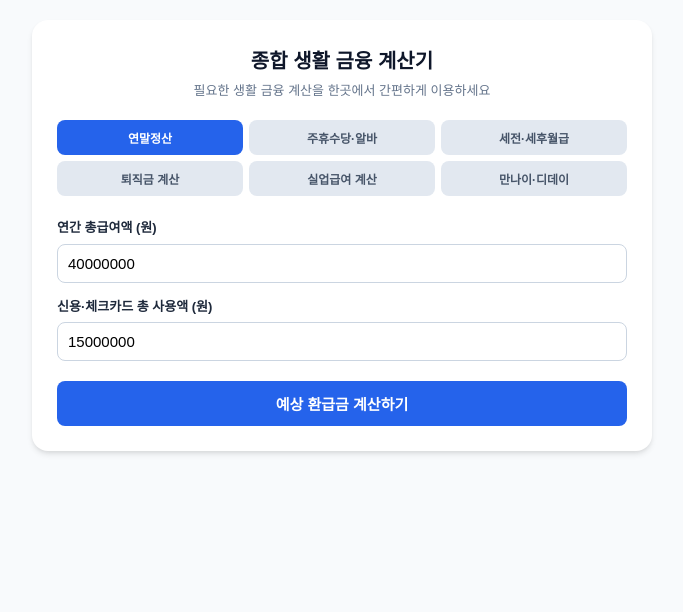
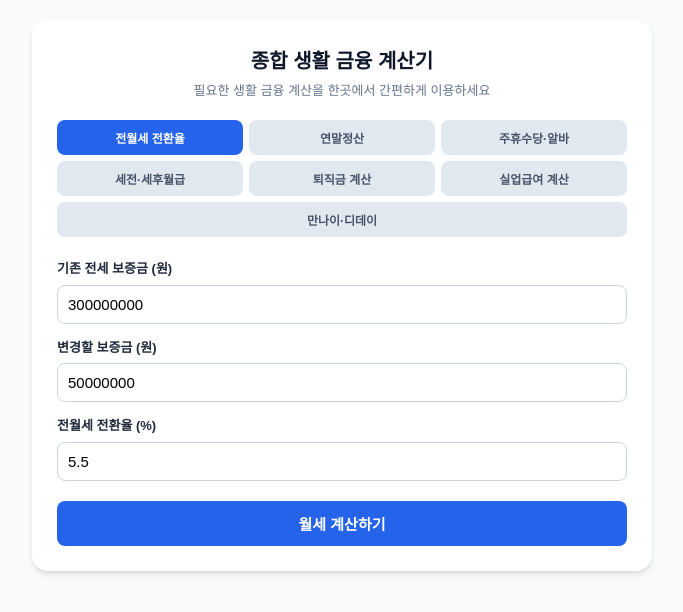
Before and after one commit to geang546/rent-calculator, a plain HTML site: page index.html in a window 1280 px wide. Shown: the whole page, without its empty margins (298-981 px from the left). Drawn offline with Linux system fonts and the light colour scheme.

Commit message:
Update index.html

```diff
--- a/index.html
+++ b/index.html
@@ -3,8 +3,8 @@
 <head>
     <meta charset="UTF-8">
     <meta name="viewport" content="width=device-width, initial-scale=1.0">
-    <title>종합 생활 금융 계산기 모음 (연말정산·주휴수당·실수령액·퇴직금 등)</title>
-    <meta name="description" content="연말정산, 주휴수당, 세전세후 월급, 퇴직금, 실업급여, 만나이까지 한 번에 계산하는 종합 금융 유틸리티 도구입니다.">
+    <title>종합 생활 금융 계산기 모음 (전월세·연말정산·주휴수당 등)</title>
+    <meta name="description" content="전월세 전환율, 연말정산, 주휴수당, 세전세후 월급, 퇴직금, 실업급여, 만나이까지 한 번에 계산하는 종합 금융 유틸리티 도구입니다.">
 
     <!-- 구글 애드센스 및 검색 등록용 태그 -->
     <meta name="google-site-verification" content="gE0-HD8J53xztoLRmmDCBo4ccLlpgUjSN2aQw7z8jKM" />
@@ -52,7 +52,7 @@
             color: #64748b;
             margin-bottom: 18px;
         }
-        /* 탭 메뉴 스타일 (2줄 그리드 배치) */
+        /* 탭 메뉴 스타일 (7개 대응 그리드) */
         .tab-menu {
             display: grid;
             grid-template-columns: repeat(3, 1fr);
@@ -153,81 +153,95 @@
     <h1>종합 생활 금융 계산기</h1>
     <p class="subtitle">필요한 생활 금융 계산을 한곳에서 간편하게 이용하세요</p>
 
-    <!-- 탭 메뉴 (6개) -->
+    <!-- 탭 메뉴 (7개) -->
     <div class="tab-menu">
-        <button class="tab-btn active" onclick="switchTab(1)">연말정산</button>
-        <button class="tab-btn" onclick="switchTab(2)">주휴수당·알바</button>
-        <button class="tab-btn" onclick="switchTab(3)">세전·세후월급</button>
-        <button class="tab-btn" onclick="switchTab(4)">퇴직금 계산</button>
-        <button class="tab-btn" onclick="switchTab(5)">실업급여 계산</button>
-        <button class="tab-btn" onclick="switchTab(6)">만나이·디데이</button>
+        <button class="tab-btn active" onclick="switchTab(1)">전월세 전환율</button>
+        <button class="tab-btn" onclick="switchTab(2)">연말정산</button>
+        <button class="tab-btn" onclick="switchTab(3)">주휴수당·알바</button>
+        <button class="tab-btn" onclick="switchTab(4)">세전·세후월급</button>
+        <button class="tab-btn" onclick="switchTab(5)">퇴직금 계산</button>
+        <button class="tab-btn" onclick="switchTab(6)">실업급여 계산</button>
+        <button class="tab-btn" onclick="switchTab(7)" style="grid-column: span 3;">만나이·디데이</button>
     </div>
 
-    <!-- 1번: 연말정산 -->
+    <!-- 1번: 전월세 전환율 계산기 -->
     <div id="calc1" class="calculator-content active">
+        <div class="form-group"><label for="jeonseDeposit">기존 전세 보증금 (원)</label><input type="number" id="jeonseDeposit" value="300000000"></div>
+        <div class="form-group"><label for="monthlyDeposit">변경할 보증금 (원)</label><input type="number" id="monthlyDeposit" value="50000000"></div>
+        <div class="form-group"><label for="interestRate">전월세 전환율 (%)</label><input type="number" id="interestRate" step="0.1" value="5.5"></div>
+        <button class="calc-btn" onclick="calcRent()">월세 계산하기</button>
+        <div class="result-box" id="resultBox1">
+            <h3>전월세 전환 계산 결과</h3>
+            <div class="result-item"><span>보증금 차액:</span><span class="result-value" id="resDiffDeposit">0 원</span></div>
+            <div class="result-item"><span>예상 월세 (월):</span><span class="result-value highlight" id="resMonthlyRent">0 원</span></div>
+        </div>
+    </div>
+
+    <!-- 2번: 연말정산 -->
+    <div id="calc2" class="calculator-content">
         <div class="form-group"><label for="salary">연간 총급여액 (원)</label><input type="number" id="salary" value="40000000"></div>
         <div class="form-group"><label for="cardSpent">신용·체크카드 총 사용액 (원)</label><input type="number" id="cardSpent" value="15000000"></div>
         <button class="calc-btn" onclick="calcTax()">예상 환급금 계산하기</button>
-        <div class="result-box" id="resultBox1">
+        <div class="result-box" id="resultBox2">
             <h3>연말정산 간이 계산 결과</h3>
             <div class="result-item"><span>소득공제 예상액:</span><span class="result-value" id="resDeduction">0 원</span></div>
             <div class="result-item"><span>예상 환급액:</span><span class="result-value highlight" id="resRefund">0 원</span></div>
         </div>
     </div>
 
-    <!-- 2번: 주휴수당 -->
-    <div id="calc2" class="calculator-content">
+    <!-- 3번: 주휴수당 -->
+    <div id="calc3" class="calculator-content">
         <div class="form-group"><label for="hourlyWage">시급 (원)</label><input type="number" id="hourlyWage" value="10030"></div>
         <div class="form-group"><label for="weeklyHours">일주일 총 근로시간 (시간)</label><input type="number" id="weeklyHours" value="40"></div>
         <button class="calc-btn" onclick="calcSalary()">주휴수당 포함 월급 계산하기</button>
-        <div class="result-box" id="resultBox2">
+        <div class="result-box" id="resultBox3">
             <h3>알바·급여 계산 결과</h3>
             <div class="result-item"><span>주휴수당 여부:</span><span class="result-value" id="resHolidayPayStatus">대상</span></div>
             <div class="result-item"><span>예상 월 실수령 환산:</span><span class="result-value highlight" id="resTotalMonthPay">0 원</span></div>
         </div>
     </div>
 
-    <!-- 3번: 세전세후 월급 -->
-    <div id="calc3" class="calculator-content">
+    <!-- 4번: 세전세후 월급 -->
+    <div id="calc4" class="calculator-content">
         <div class="form-group"><label for="preTaxSalary">월 세전 급여 (원)</label><input type="number" id="preTaxSalary" value="3000000"></div>
         <button class="calc-btn" onclick="calcNetSalary()">세후 실수령액 계산하기</button>
-        <div class="result-box" id="resultBox3">
+        <div class="result-box" id="resultBox4">
             <h3>월급 실수령액 추정 결과</h3>
             <div class="result-item"><span>4대보험 및 세금 총공제:</span><span class="result-value" id="resTotalTax">0 원</span></div>
             <div class="result-item"><span>예상 월 실수령액:</span><span class="result-value highlight" id="resNetPay">0 원</span></div>
         </div>
     </div>
 
-    <!-- 4번: 퇴직금 계산기 -->
-    <div id="calc4" class="calculator-content">
-        <div class="form-group"><label for="retireMonthsPay">최근 3개월 총 급여 합계 (원)</label><input type="number" id="retireMonthsPay" placeholder="예: 9000000" value="9000000"></div>
-        <div class="form-group"><label for="totalWorkingYears">총 재직 일수 (또는 근무년수 환산일)</label><input type="number" id="totalWorkingYears" placeholder="예: 1095 (3년)" value="1095"></div>
+    <!-- 5번: 퇴직금 계산기 -->
+    <div id="calc5" class="calculator-content">
+        <div class="form-group"><label for="retireMonthsPay">최근 3개월 총 급여 합계 (원)</label><input type="number" id="retireMonthsPay" value="9000000"></div>
+        <div class="form-group"><label for="totalWorkingYears">총 재직 일수</label><input type="number" id="totalWorkingYears" value="1095"></div>
         <button class="calc-btn" onclick="calcRetirement()">예상 퇴직금 계산하기</button>
-        <div class="result-box" id="resultBox4">
+        <div class="result-box" id="resultBox5">
             <h3>예상 퇴직금 결과</h3>
             <div class="result-item"><span>1일 평균임금 (추정):</span><span class="result-value" id="resAvgDailyWage">0 원</span></div>
             <div class="result-item"><span>예상 퇴직금 (세전):</span><span class="result-value highlight" id="resRetireMoney">0 원</span></div>
         </div>
     </div>
 
-    <!-- 5번: 실업급여 계산기 -->
-    <div id="calc5" class="calculator-content">
+    <!-- 6번: 실업급여 계산기 -->
+    <div id="calc6" class="calculator-content">
         <div class="form-group"><label for="unemploymentMonthly">퇴직 전 월 평균 급여 (세전, 원)</label><input type="number" id="unemploymentMonthly" value="3000000"></div>
         <div class="form-group"><label for="workingMonths">고용보험 가입 기간 (개월)</label><input type="number" id="workingMonths" value="36"></div>
         <button class="calc-btn" onclick="calcUnemployment()">예상 실업급여 계산하기</button>
-        <div class="result-box" id="resultBox5">
+        <div class="result-box" id="resultBox6">
             <h3>예상 실업급여 결과</h3>
             <div class="result-item"><span>1일 상한액 기준 수급액:</span><span class="result-value" id="resDailyUnemp">0 원</span></div>
             <div class="result-item"><span>예상 총 수급액 (추정):</span><span class="result-value highlight" id="resTotalUnemp">0 원</span></div>
         </div>
     </div>
 
-    <!-- 6번: 만나이 및 디데이 -->
-    <div id="calc6" class="calculator-content">
+    <!-- 7번: 만나이 및 디데이 -->
+    <div id="calc7" class="calculator-content">
         <div class="form-group"><label for="birthDate">생년월일</label><input type="date" id="birthDate" value="1995-01-01"></div>
         <div class="form-group"><label for="targetDate">디데이 목표일</label><input type="date" id="targetDate" value="2027-02-14"></div>
         <button class="calc-btn" onclick="calcAgeAndDday()">만나이 및 D-Day 계산하기</button>
-        <div class="result-box" id="resultBox6">
+        <div class="result-box" id="resultBox7">
             <h3>나이 및 디데이 결과</h3>
             <div class="result-item"><span>현재 만 나이:</span><span class="result-value" id="resManAge">0 세</span></div>
             <div class="result-item"><span>목표일까지 남은 날짜:</span><span class="result-value highlight" id="resDday">D-0</span></div>
@@ -243,6 +257,18 @@
         document.getElementById('calc' + tabNum).classList.add('active');
     }
 
+    function calcRent() {
+        const jeonse = Number(document.getElementById('jeonseDeposit').value);
+        const monthlyDep = Number(document.getElementById('monthlyDeposit').value);
+        const rate = Number(document.getElementById('interestRate').value);
+        const diff = jeonse - monthlyDep;
+        const annualRent = diff * (rate / 100);
+        const monthlyRent = Math.round(annualRent / 12);
+        document.getElementById('resDiffDeposit').innerText = diff.toLocaleString() + ' 원';
+        document.getElementById('resMonthlyRent').innerText = monthlyRent.toLocaleString() + ' 원';
+        document.getElementById('resultBox1').style.display = 'block';
+    }
+
     function calcTax() {
         const salary = Number(document.getElementById('salary').value);
         const cardSpent = Number(document.getElementById('cardSpent').value);
@@ -251,7 +277,7 @@
         const estimatedRefund = Math.round(deduction * 0.15);
         document.getElementById('resDeduction').innerText = Math.round(deduction).toLocaleString() + ' 원';
         document.getElementById('resRefund').innerText = '약 ' + estimatedRefund.toLocaleString() + ' 원 환급 예상';
-        document.getElementById('resultBox1').style.display = 'block';
+        document.getElementById('resultBox2').style.display = 'block';
     }
 
     function calcSalary() {
@@ -262,7 +288,7 @@
         let monthlyPay = Math.round(((weeklyHours + weeklyHolidayHours) * wage) * 4.345);
         document.getElementById('resHolidayPayStatus').innerText = isHolidayEligible ? '지급 대상 (주 15시간 이상)' : '대상 아님';
         document.getElementById('resTotalMonthPay').innerText = monthlyPay.toLocaleString() + ' 원';
-        document.getElementById('resultBox2').style.display = 'block';
+        document.getElementById('resultBox3').style.display = 'block';
     }
 
     function calcNetSalary() {
@@ -271,7 +297,7 @@
         const netPay = preTax - deduction;
         document.getElementById('resTotalTax').innerText = deduction.toLocaleString() + ' 원';
         document.getElementById('resNetPay').innerText = netPay.toLocaleString() + ' 원';
-        document.getElementById('resultBox3').style.display = 'block';
+        document.getElementById('resultBox4').style.display = 'block';
     }
 
     function calcRetirement() {
@@ -281,7 +307,7 @@
         const retirementMoney = (avgDailyWage * 30) * (days / 365);
         document.getElementById('resAvgDailyWage').innerText = Math.round(avgDailyWage).toLocaleString() + ' 원';
         document.getElementById('resRetireMoney').innerText = Math.round(retirementMoney).toLocaleString() + ' 원';
-        document.getElementById('resultBox4').style.display = 'block';
+        document.getElementById('resultBox5').style.display = 'block';
     }
 
     function calcUnemployment() {
@@ -292,7 +318,7 @@
         const totalUnemp = dailyBase * 150;
         document.getElementById('resDailyUnemp').innerText = '약 ' + Math.round(dailyBase).toLocaleString() + ' 원/일';
         document.getElementById('resTotalUnemp').innerText = '약 ' + Math.round(totalUnemp).toLocaleString() + ' 원';
-        document.getElementById('resultBox5').style.display = 'block';
+        document.getElementById('resultBox6').style.display = 'block';
     }
 
     function calcAgeAndDday() {
@@ -309,7 +335,7 @@
 
         document.getElementById('resManAge').innerText = age + ' 세';
         document.getElementById('resDday').innerText = diffDays >= 0 ? 'D-' + diffDays : 'D+' + Math.abs(diffDays);
-        document.getElementById('resultBox6').style.display = 'block';
+        document.getElementById('resultBox7').style.display = 'block';
     }
 </script>
 
```
